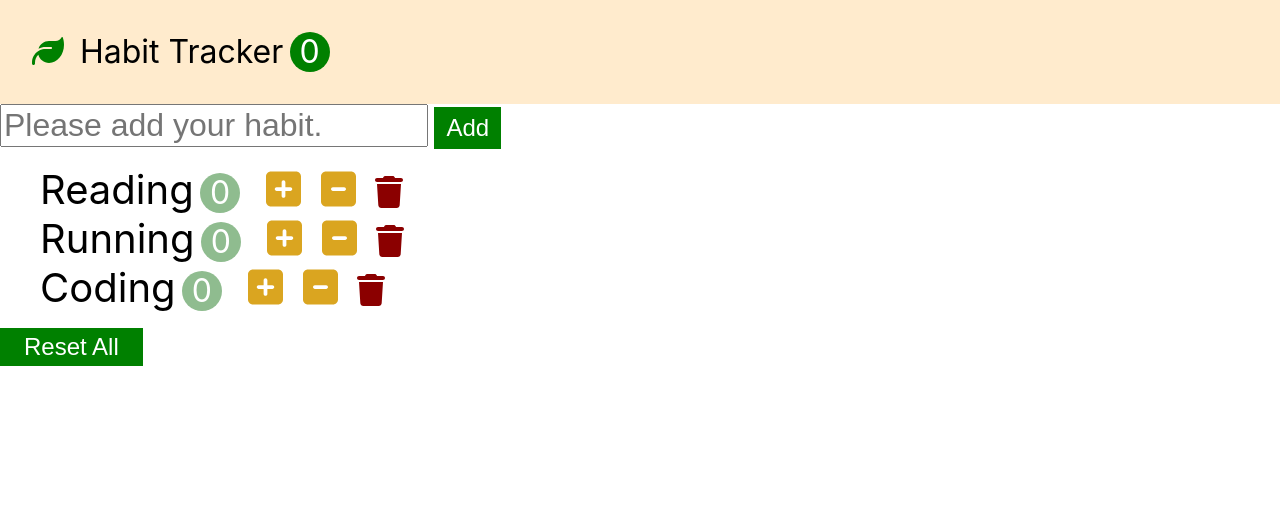
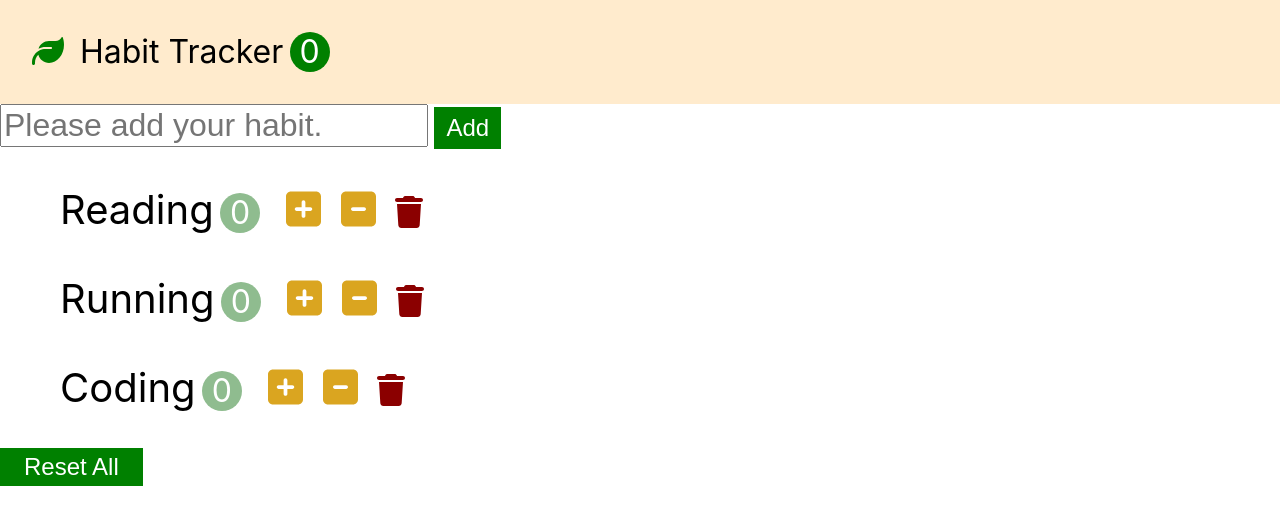
Before and after one commit to Sophia9156/habit-tracker, a React (Create React App) app: page / in a window 1280 px wide. Shown: the top 524 px of the page. Built offline with nearby package versions, Linux system fonts and the light colour scheme.

Commit message:
CSS 오류 수정

```diff
--- a/src/App.css
+++ b/src/App.css
@@ -9,7 +9,7 @@ button{
 
 .habit{
   font-size: 2.5rem;
-  padding: 05.em;
+  padding: 0.5em;
   list-style: none;
 }
 .habit-count{
```
